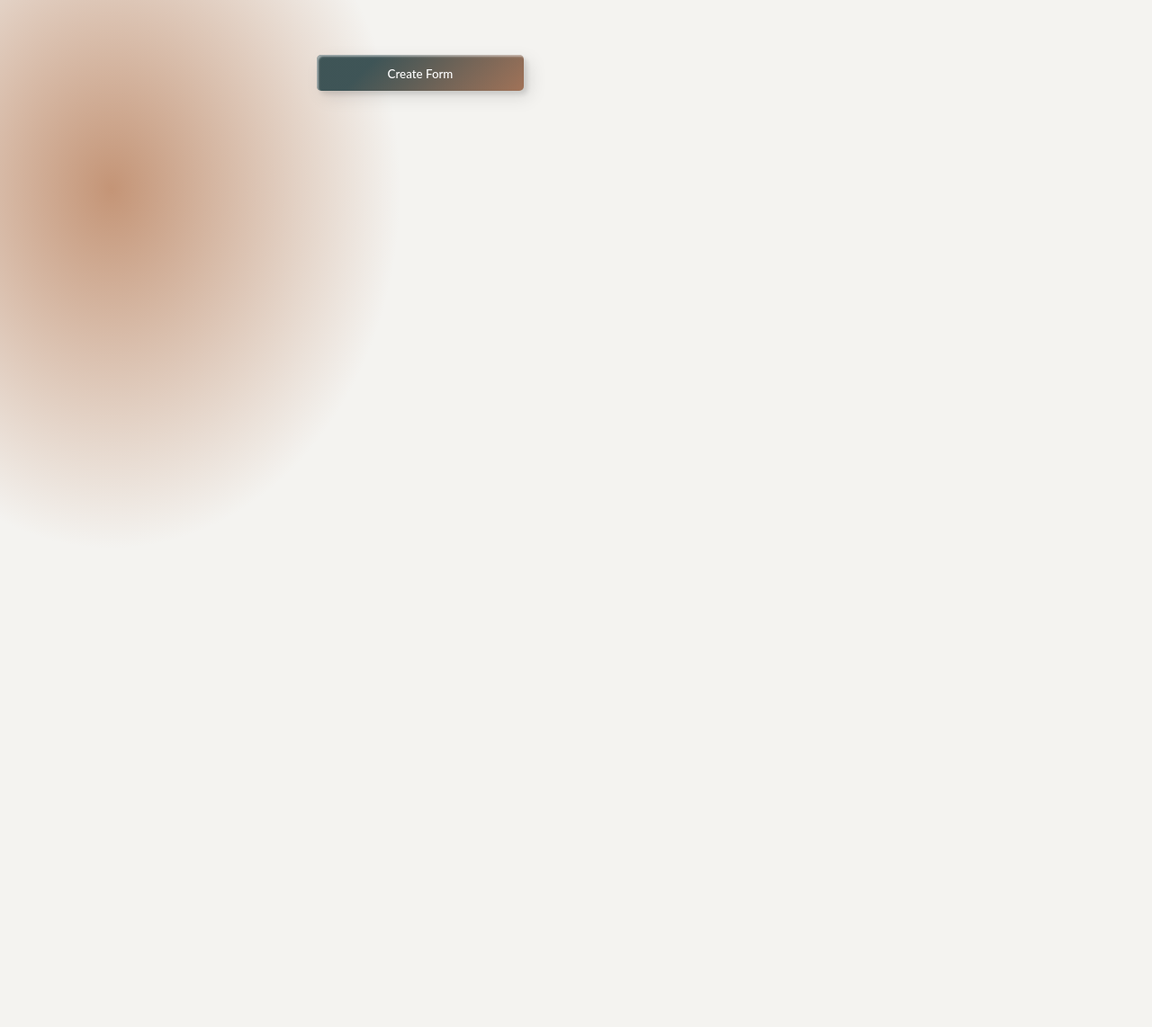
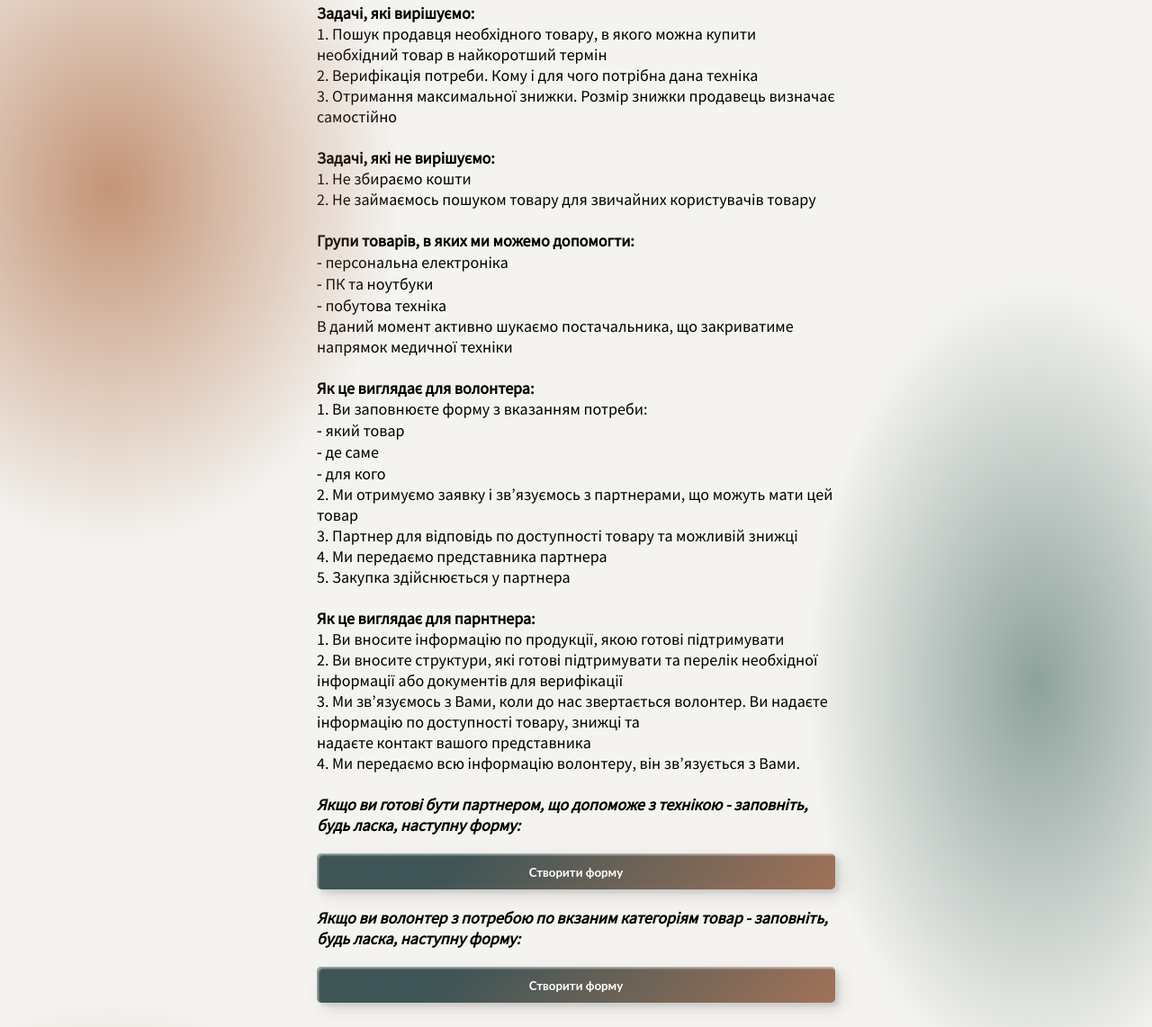
Before and after one commit to Er4ik/humanitarian-aid, a website: page index.html in a window 1280 px wide. Shown: the part 490-1632 px from the top of the page at 90% size. Before the commit the page ends 1100 px from the top, so only its background shows below. Drawn offline with Linux system fonts and the light colour scheme.

Commit message:
update description

```diff
--- a/css/style.css
+++ b/css/style.css
@@ -9,9 +9,9 @@
 }
 
 body {
-    height: 100vh;
+    height: auto;
     width: 100%;
-    overflow: hidden;
+    overflow-x: hidden;
     background-color: var(--color-bg);
     color: --color-black;
     font-family: var(--font);
@@ -35,6 +35,24 @@ body {
     background: radial-gradient(50% 50% at 50% 50%, rgba(184, 125, 88, 0.8) 0%, rgba(184, 125, 88, 0) 100%);
 }
 
+.bg_right-bottom {
+    position: absolute;
+    height: 900px;
+    left: 70%;
+    right: -10%;
+    top: 100vh;
+    background: radial-gradient(50% 50% at 50% 50%, rgba(58, 95, 86, 0.55) 0%, rgba(58, 95, 86, 0) 100%);
+}
+
+.bg_left-bottom {
+    position: absolute;
+    height: 800px;
+    left: -15.42%;
+    right: 65.21%;
+    top: 200vh;
+    background: radial-gradient(50% 50% at 50% 50%, rgba(184, 125, 88, 0.8) 0%, rgba(184, 125, 88, 0) 100%);
+}
+
 .container {
     width: 90%;
     height: 100%;
@@ -53,8 +71,32 @@ body {
     height: 70%;
 }
 
+.main-info h1 {
+    margin-bottom: 10px;
+    font-size: 45px;
+}
+
+.main-info h3 {
+    margin-bottom: 10px;
+    font-size: 35px;
+}
+
+.main-info span {
+    font-weight: bold;
+}
+
+.main-info p {
+    margin: 20px auto;
+    font-size: 18px;
+}
+
+.p-head {
+    font-style: italic;
+    font-weight: 300;
+}
+
 .custom-btn {
-    width: 130px;
+    width: 100%;
     height: 40px;
     color: #fff;
     border-radius: 5px;
@@ -72,8 +114,13 @@ body {
     outline: none;
 }
 
+.main-info a {
+    margin: 0px auto;
+    width: 100%;
+}
+
 .btn-5 {
-    width: 230px;
+    width: 100%;
     height: 40px;
     line-height: 42px;
     padding: 0;
--- a/index.html
+++ b/index.html
@@ -15,15 +15,63 @@
             <div class="bg_right"></div>
         </div>
         <div class="main-info">
-            <h1>Hello!</h1>
-            <p>Lorem ipsum dolor sit amet consectetur adipisicing elit. Doloremque, enim sequi quasi ut rerum nisi reprehenderit nobis, modi soluta voluptatum vel officia numquam natus adipisci laboriosam aspernatur corrupti animi earum?Lorem ipsum dolor sit amet consectetur adipisicing elit. Doloremque, enim sequi quasi ut rerum nisi reprehenderit nobis,
-            modi soluta voluptatum vel officia numquam natus adipisci laboriosam aspernatur corrupti animi earum?Lorem ipsum dolor sit amet consectetur adipisicing elit. Doloremque, enim sequi quasi ut rerum nisi reprehenderit nobis,
-            modi soluta voluptatum vel officia numquam natus adipisci laboriosam aspernatur corrupti animi earum?</p>
+            <h1>Привіт!</h1>
+            <h3>Волонтерський координаційний штаб.<br>Електроніка та побутова техніка</h3>
+            <p>
+            <span class="p-head">Зараз кожен українець бореться за майбутнє своєї країни. Багато хто не може боронити землю на передовій, тому допомагає<br>
+            ЗСУ, МОЗ або ТерОбороні.
+            Через військові дії в ряді регіонів логістика не працює в штатному режимі. Для того, щоб потреби наших захисників були<br>
+            закриті якомога швидше, ми організували штаб для координації роботи волонтерів та партнерів.</span><br><br>
+
+            <span>Задачі, які вирішуємо:</span><br>
+            1. Пошук продавця необхідного товару, в якого можна купити необхідний товар в найкоротший термін<br>
+            2. Верифікація потреби. Кому і для чого потрібна дана техніка<br>
+            3. Отримання максимальної знижки. Розмір знижки продавець визначає самостійно<br><br>
+
+            <span>Задачі, які не вирішуємо:</span><br>
+            1. Не збираємо кошти<br>
+            2. Не займаємось пошуком товару для звичайних користувачів товару<br><br>
+
+            <span>Групи товарів, в яких ми можемо допомогти:</span><br>
+            ⁃ персональна електроніка<br>
+            ⁃ ПК та ноутбуки<br>
+            ⁃ побутова техніка<br>
+            В даний момент активно шукаємо постачальника, що закриватиме напрямок медичної техніки<br><br>
+
+            <span>Як це виглядає для волонтера:</span><br>
+            1. Ви заповнюєте форму з вказанням потреби:<br>
+            ⁃ який товар<br>
+            ⁃ де саме<br>
+            ⁃ для кого<br>
+            2. Ми отримуємо заявку і зв’язуємось з партнерами, що можуть мати цей товар<br>
+            3. Партнер для відповідь по доступності товару та можливій знижці<br>
+            4. Ми передаємо представника партнера<br>
+            5. Закупка здійснюється у партнера<br><br>
+
+            <span>Як це виглядає для парнтнера:</span><br>
+            1. Ви вносите інформацію по продукції, якою готові підтримувати<br>
+            2. Ви вносите структури, які готові підтримувати та перелік необхідної інформації або документів для верифікації<br>
+            3. Ми зв’язуємось з Вами, коли до нас звертається волонтер. Ви надаєте інформацію по доступності товару, знижці та<br>
+            надаєте контакт вашого представника<br>
+            4. Ми передаємо всю інформацію волонтеру, він зв’язується з Вами.<br><br>
+
+            <span class="p-head">Якщо ви готові бути партнером, що допоможе з технікою - заповніть, будь ласка, наступну форму:</span></p>
+            <a target="_blank"
+                href="https://docs.google.com/forms/d/e/1FAIpQLSdXmiGmgCntIU5M7rL5rff4ujzEIEc7gk_7MNUKHPyx_D57Ww/viewform">
+                <button class="custom-btn btn-5">
+                    <span>Створити форму</span>
+                </button>
+            </a>
+            <p><span class="p-head">Якщо ви волонтер з потребою по вкзаним категоріям товар - заповніть, будь ласка, наступну форму:</span></p>
             <a target="_blank" href="https://docs.google.com/forms/d/e/1FAIpQLSdXmiGmgCntIU5M7rL5rff4ujzEIEc7gk_7MNUKHPyx_D57Ww/viewform">
                 <button class="custom-btn btn-5">
-                    <span>Create Form</span>
+                    <span>Створити форму</span>
                 </button>
             </a>
+            <div class="bg">
+                <div class="bg_right-bottom"></div>
+                <div class="bg_left-bottom"></div>
+            </div>
         </div>
     </div>
 </body>
```
